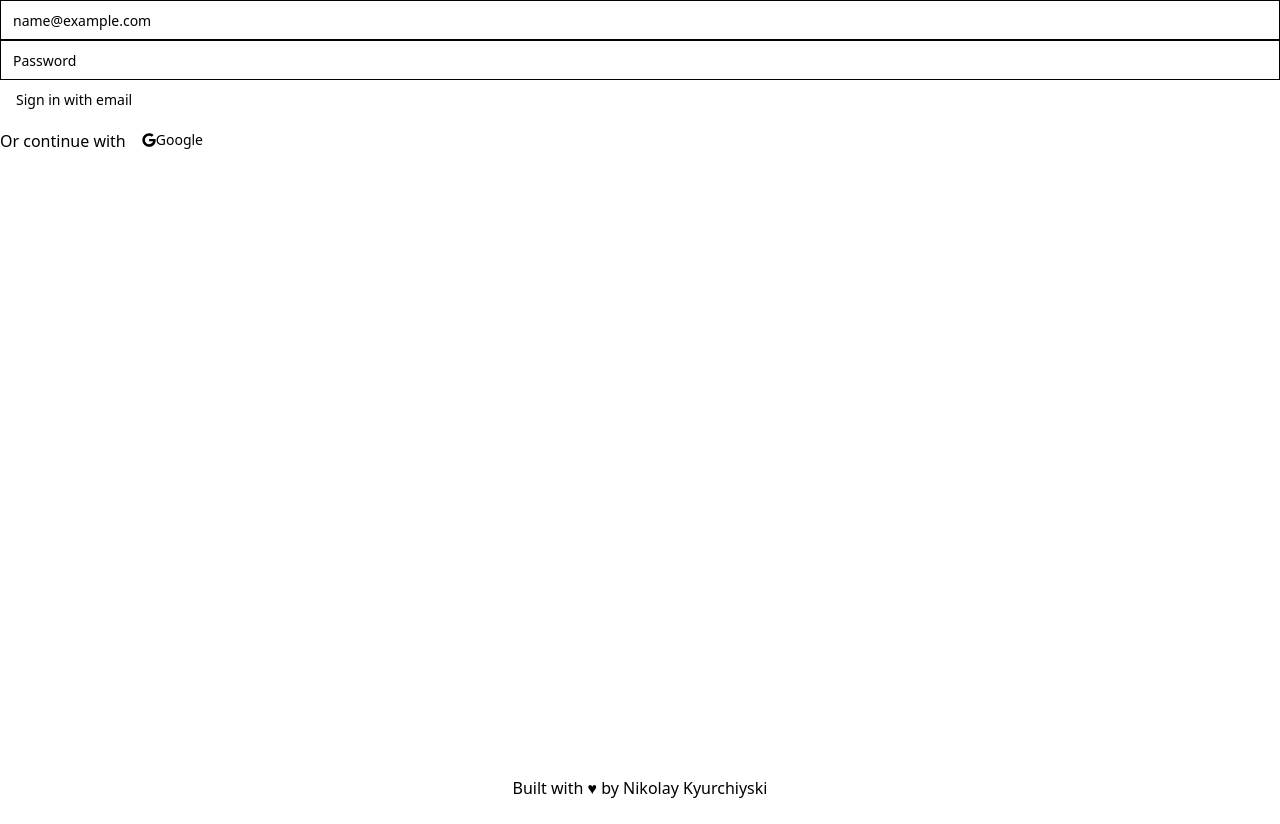
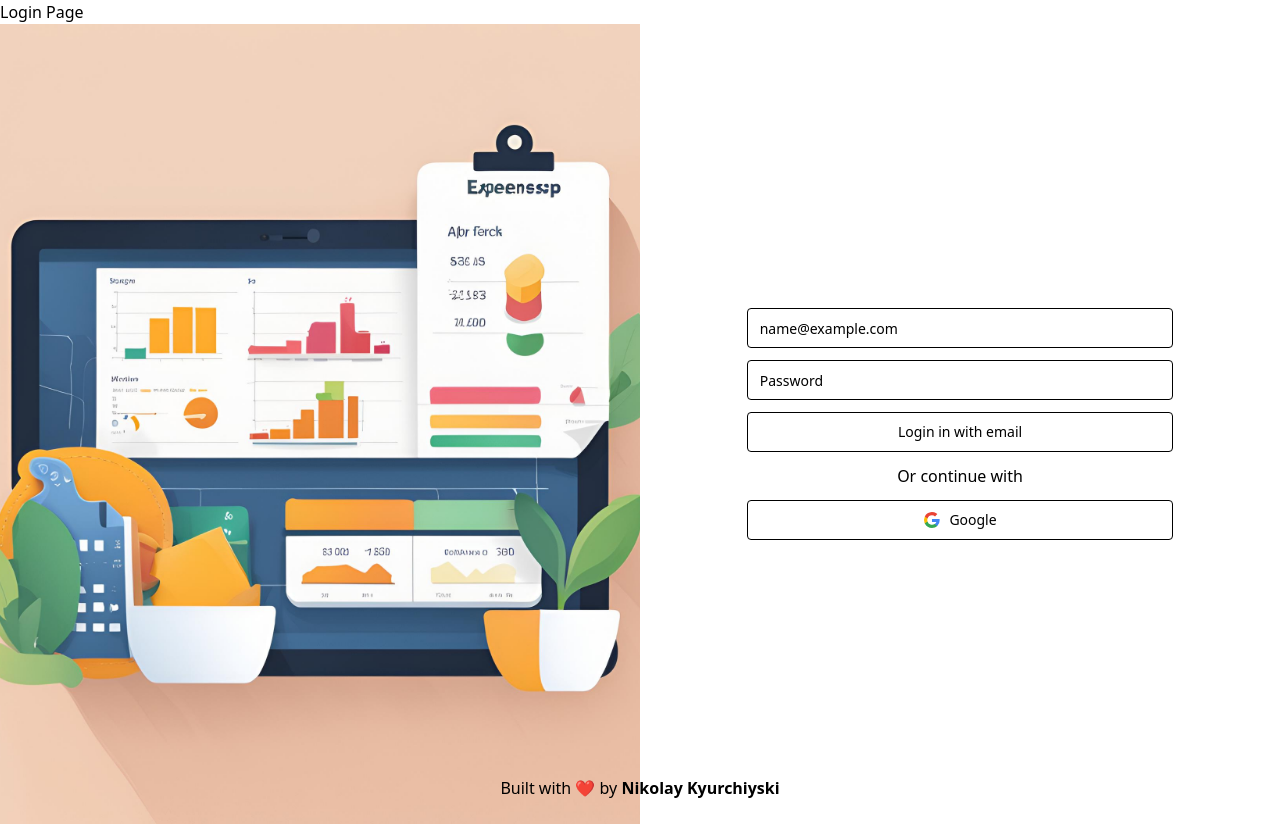
Before and after one commit to DevNik14/budget-buddy-ai, a React app: page /login in a window 1280 px wide. Before the commit the page ends 800 px from the top, so only its background shows below. Built offline with nearby package versions, Linux system fonts and the light colour scheme; the HTML template or start-up script is replaced by a standard one.

Commit message:
4 set up basic authentication UI components (#8)
style: style the login form

```diff
--- a/package.json
+++ b/package.json
@@ -23,6 +23,7 @@
     "react-chartjs-2": "^5.2.0",
     "react-dom": "^18.3.1",
     "react-icons": "^5.2.1",
+    "react-router-dom": "^6.25.1",
     "tailwind-merge": "^2.4.0",
     "tailwindcss-animate": "^1.0.7"
   },
--- a/src/App.tsx
+++ b/src/App.tsx
@@ -1,14 +1,18 @@
 import { app, auth, createUserWithEmailAndPassword } from "./config/firebase";
-import RegisterFormPage from "./pages/Login";
+import { Routes, Route } from "react-router-dom";
+import LoginForm from "./pages/Login/LoginForm";
 
 function App() {
   return (
     <>
-      <RegisterFormPage />
+      <Routes>
+        <Route path="/login" element={<h2>Login Page</h2>} />
+      </Routes>
+      <LoginForm />
       <footer className="absolute bottom-0 text-center w-full">
-        Built with &hearts; by{" "}
+        Built with &#x2764; by{" "}
         <a href="https://github.com/DevNik14" target="_blank">
-          Nikolay Kyurchiyski
+          <strong>Nikolay Kyurchiyski</strong>
         </a>
       </footer>
     </>
--- /dev/null
+++ b/src/assets/google.tsx
@@ -0,0 +1,28 @@
+export const GoolgeSvg = () => {
+  return (
+    <svg
+      aria-hidden="true"
+      className="native svg-icon iconGoogle"
+      width="18"
+      height="18"
+      viewBox="0 0 18 18"
+    >
+      <path
+        fill="#4285F4"
+        d="M16.51 8H8.98v3h4.3c-.18 1-.74 1.48-1.6 2.04v2.01h2.6a7.8 7.8 0 0 0 2.38-5.88c0-.57-.05-.66-.15-1.18"
+      ></path>
+      <path
+        fill="#34A853"
+        d="M8.98 17c2.16 0 3.97-.72 5.3-1.94l-2.6-2a4.8 4.8 0 0 1-7.18-2.54H1.83v2.07A8 8 0 0 0 8.98 17"
+      ></path>
+      <path
+        fill="#FBBC05"
+        d="M4.5 10.52a4.8 4.8 0 0 1 0-3.04V5.41H1.83a8 8 0 0 0 0 7.18z"
+      ></path>
+      <path
+        fill="#EA4335"
+        d="M8.98 4.18c1.17 0 2.23.4 3.06 1.2l2.3-2.3A8 8 0 0 0 1.83 5.4L4.5 7.49a4.8 4.8 0 0 1 4.48-3.3"
+      ></path>
+    </svg>
+  );
+};
--- /dev/null
+++ b/src/components/ui/form.tsx
@@ -0,0 +1,9 @@
+import React from "react";
+
+type Props = {
+  children: React.ReactNode;
+};
+
+export default function Form({ children }: Props): React.JSX.Element {
+  return <>{children}</>;
+}
--- a/src/main.tsx
+++ b/src/main.tsx
@@ -1,10 +1,13 @@
-import React from 'react'
-import ReactDOM from 'react-dom/client'
-import App from './App.tsx'
-import './index.css'
+import React from "react";
+import ReactDOM from "react-dom/client";
+import App from "./App.tsx";
+import { BrowserRouter } from "react-router-dom";
+import "./index.css";
 
-ReactDOM.createRoot(document.getElementById('root')!).render(
+ReactDOM.createRoot(document.getElementById("root")!).render(
   <React.StrictMode>
-    <App />
-  </React.StrictMode>,
-)
+    <BrowserRouter>
+      <App />
+    </BrowserRouter>
+  </React.StrictMode>
+);
--- a/src/pages/Login/LoginForm.tsx
+++ b/src/pages/Login/LoginForm.tsx
@@ -1,11 +1,9 @@
 import { Button } from "@/components/ui/button";
 import { Input } from "@/components/ui/input";
 import { useState } from "react";
-import { FaGoogle } from "react-icons/fa6";
+import { GoolgeSvg } from "@/assets/google";
 
-import styles from "./LoginForm.module.css";
-
-export default function RegisterForm(): React.JSX.Element {
+export default function LoginForm(): React.JSX.Element {
   const [message, setMessage] = useState("");
 
   const googleLoginClickHandler = () => {
@@ -19,17 +17,39 @@ export default function RegisterForm(): React.JSX.Element {
   return (
     <>
       <main>
-        <form>
-          <Input type="email" placeholder="name@example.com" />
-          <Input type="password" placeholder="Password" />
-          <Button>Sign in with email</Button>
-        </form>
-        <span>Or continue with</span>
-        {message !== "" && <p>{message}</p>}
-        <Button onClick={googleLoginClickHandler}>
-          <FaGoogle />
-          Google
-        </Button>
+        <div className="grid grid-cols-1 md:grid-cols-2">
+          <div className="bg-[url('@/assets/auth-bg.jpg')] bg-no-repeat bg-cover bg-center h-full w-full"></div>
+          <div className="flex flex-col justify-center items-center h-screen w-full">
+            <div className="flex flex-col w-4/6 text-center gap-y-3">
+              <Input
+                type="email"
+                placeholder="name@example.com"
+                className="rounded"
+              />
+              <Input
+                type="password"
+                placeholder="Password"
+                className="rounded"
+              />
+              <Button
+                className="rounded border-solid border-black"
+                variant="outline"
+              >
+                Login in with email
+              </Button>
+              <span>Or continue with</span>
+              {message !== "" && <p>{message}</p>}
+              <Button
+                onClick={googleLoginClickHandler}
+                className="w-full rounded flex justify-items-center"
+                variant="outline"
+              >
+                <GoolgeSvg />
+                <span className="ml-2">Google</span>
+              </Button>
+            </div>
+          </div>
+        </div>
       </main>
     </>
   );
--- /dev/null
+++ b/src/pages/Register/RegisterForm.tsx
@@ -0,0 +1,39 @@
+import { useState } from "react";
+
+import { Link } from "react-router-dom";
+
+import { Button } from "@/components/ui/button";
+import { Input } from "@/components/ui/input";
+import { FaGoogle } from "react-icons/fa6";
+
+import styles from "./RegisterForm.module.css";
+
+export default function RegisterForm(): React.JSX.Element {
+  const [message, setMessage] = useState("");
+
+  const googleLoginClickHandler = () => {
+    setMessage("Still in development");
+
+    setTimeout(() => {
+      setMessage("");
+    }, 3000);
+  };
+
+  return (
+    <>
+      <main>
+        <form>
+          <Input type="email" placeholder="name@example.com" />
+          <Input type="password" placeholder="Password" />
+          <Button>Sign in with email</Button>
+        </form>
+        <span>Or continue with</span>
+        {message !== "" && <p>{message}</p>}
+        <Button onClick={googleLoginClickHandler}>
+          <FaGoogle />
+          Google
+        </Button>
+      </main>
+    </>
+  );
+}
--- /dev/null
+++ b/src/pages/Register/index.tsx
@@ -0,0 +1,9 @@
+import RegisterForm from "./RegisterForm";
+
+export default function RegisterFormPage(): React.JSX.Element {
+  return (
+    <>
+      <RegisterForm />
+    </>
+  );
+}
```
Also changed, not shown: src/assets/auth-bg.jpg (added), src/pages/Register/RegisterForm.module.css (added), 1 other file (tests, documents, lock files or other folders).
